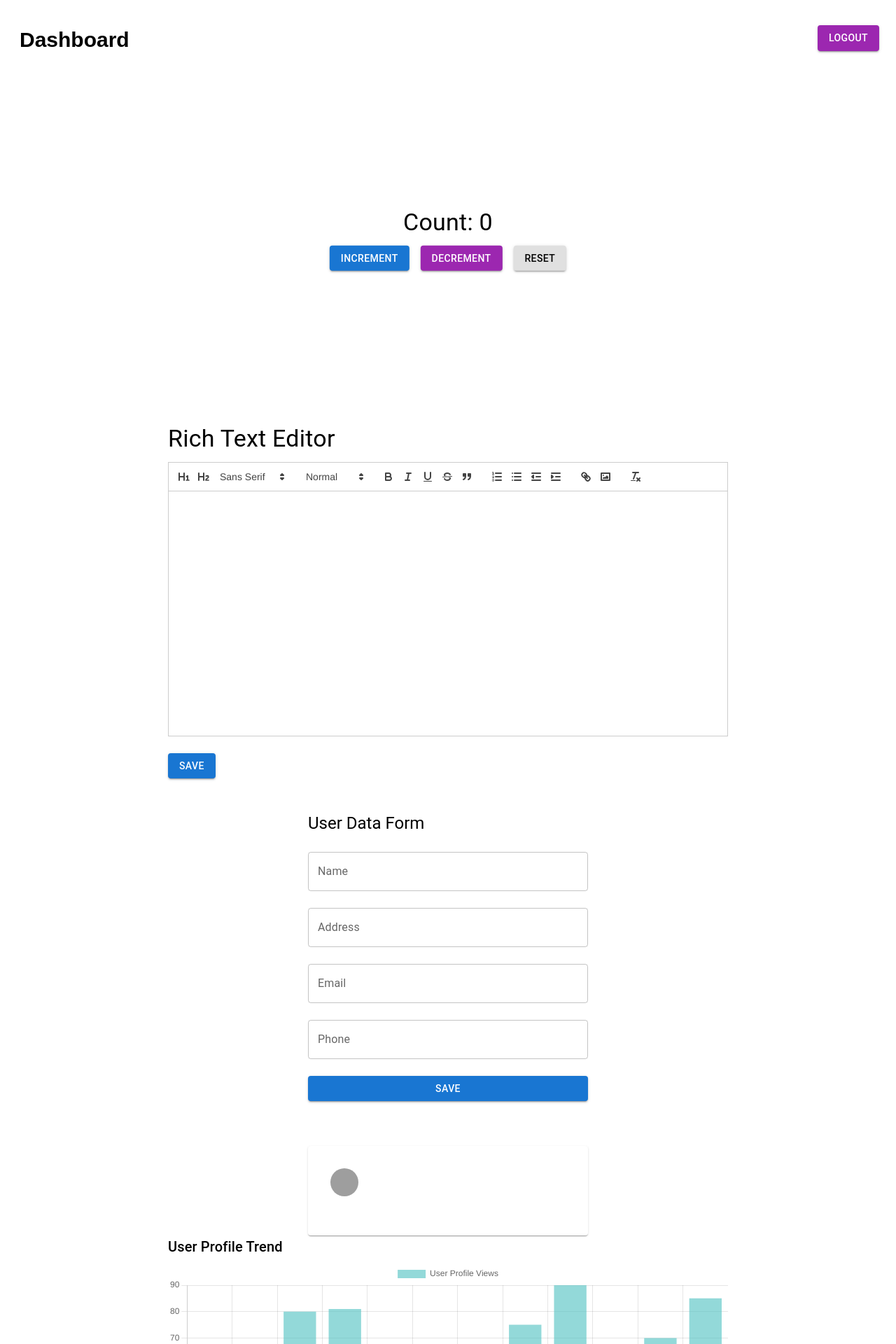
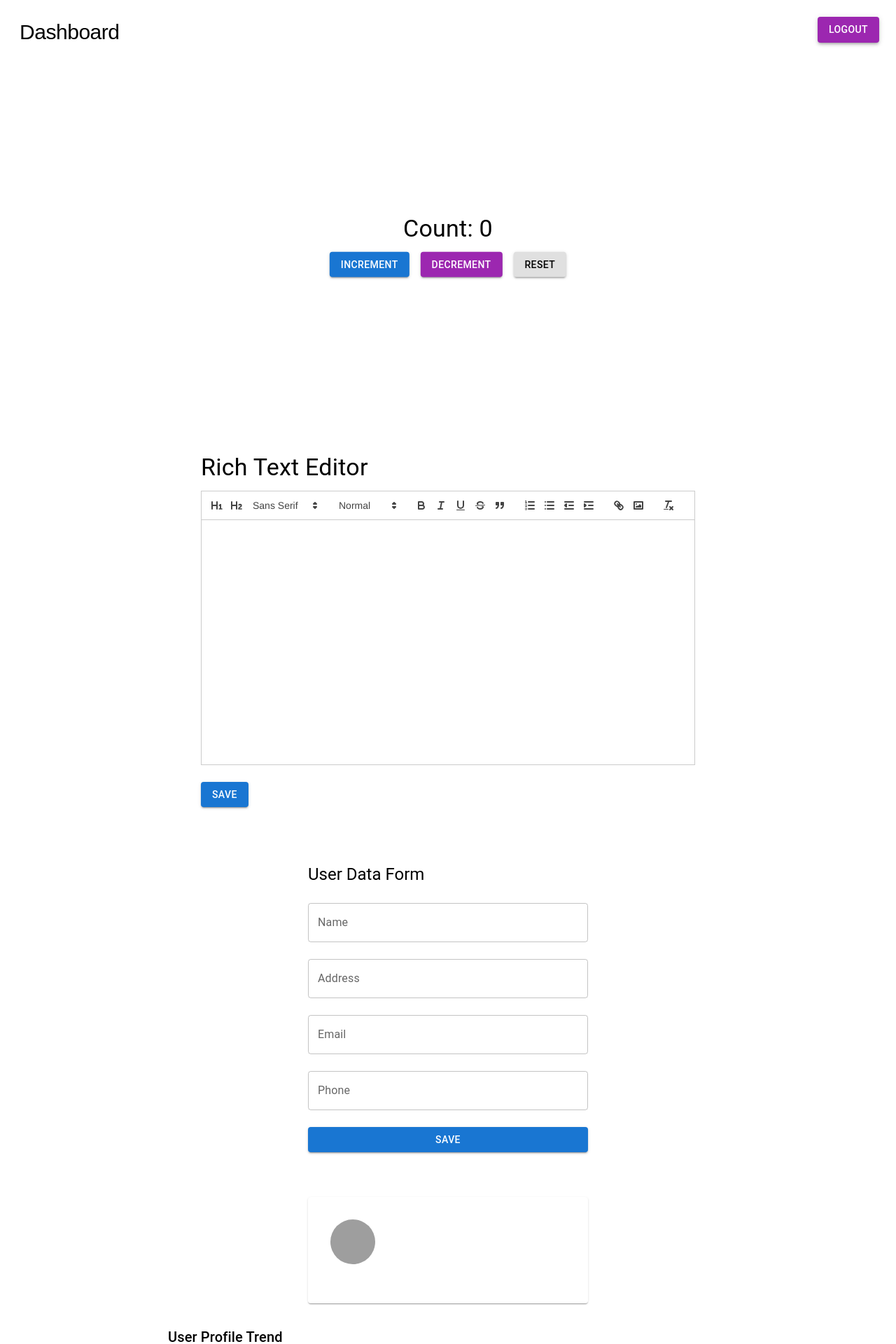
Before and after one commit to zeenat-abedin/dashboard, a React (Create React App) app: page /dashboard in a window 1280 px wide. Shown: the top 1920 px of the page at 70% size. Built offline with nearby package versions, Linux system fonts and the light colour scheme; grey boxes are pictures that could not be loaded.

Commit message:
modify styling with mui5 as vercel deployment was failing

```diff
--- a/package.json
+++ b/package.json
@@ -7,7 +7,7 @@
     "@emotion/styled": "^11.11.5",
     "@mui/icons-material": "^5.15.19",
     "@mui/material": "^5.15.19",
-    "@mui/styles": "^5.15.18",
+    "@mui/system": "^5.15.15",
     "@reduxjs/toolkit": "^2.2.5",
     "@testing-library/jest-dom": "^5.17.0",
     "@testing-library/react": "^13.4.0",
@@ -19,7 +19,6 @@
     "chart.js": "^4.4.3",
     "draft-js": "^0.11.7",
     "firebase": "^10.12.2",
-    "latest-version": "^9.0.0",
     "react": "^18.3.1",
     "react-chartjs-2": "^5.2.0",
     "react-dom": "^18.3.1",
--- a/src/components/Authentication/PublicRoute.tsx
+++ b/src/components/Authentication/PublicRoute.tsx
@@ -1,4 +1,4 @@
-import React, { FC } from 'react';
+import { FC } from 'react';
 import { Navigate, Outlet } from 'react-router-dom';
 import { isAuthenticated } from '../../utils/auth';
 
--- a/src/components/Dashboard/Dashboard.tsx
+++ b/src/components/Dashboard/Dashboard.tsx
@@ -1,12 +1,18 @@
-import React, { FC, useEffect } from 'react';
+import { FC, useEffect } from 'react';
 import { useSelector, useDispatch } from 'react-redux';
+import { Bar } from 'react-chartjs-2';
+import { Box, CardContent, Typography } from '@mui/material';
+import { Chart, registerables } from 'chart.js';
+
 import { RootState } from '../../store/store';
 import { addUserData } from '../../store/userDataSlice';
 import StorageUtils from '../../utils/storageUtils';
-import { Avatar, Box, Card, CardContent, Typography } from '@mui/material';
-import { Chart, registerables } from 'chart.js';
-import { Bar } from 'react-chartjs-2';
-import useStyles from './DashboardStyles';
+import {
+  Root,
+  ChartContainer,
+  UserProfileCard,
+  UserProfileAvatar,
+} from './DashboardStyles';
 
 interface UserData {
   name: string;
@@ -17,7 +23,6 @@ interface UserData {
 }
 
 const Dashboard: FC = () => {
-  const classes = useStyles();
   const userData = useSelector((state: RootState) => state.userData);
   const dispatch = useDispatch();
 
@@ -40,35 +45,36 @@ const Dashboard: FC = () => {
   }, [dispatch]);
 
   return (
-    <Box className={classes.root}>
-      <div className={classes.userProfileContainer}>
-        <Card className={classes.userProfileCard}>
+    <Root>
+      <Box sx={{ width: '100%', maxWidth: 400, mb: 4 }}>
+        <UserProfileCard>
           <CardContent>
-            <Avatar
-              className={classes.userProfileAvatar}
+            <UserProfileAvatar
               alt="User Avatar"
               src="https://avatar.iran.liara.run/public"
             />
             <Typography variant="h6" component="h2">
               {userData ? userData.name : 'Loading...'}
             </Typography>
-            <Typography color="textSecondary">{userData ? userData.email : 'Loading...'}</Typography>
+            <Typography color="textSecondary" gutterBottom>
+              {userData ? userData.email : 'Loading...'}
+            </Typography>
             <Typography variant="body2" gutterBottom>
               {userData ? userData.address : 'Loading...'}
             </Typography>
-            <Typography variant="body2" gutterBottom>
+            <Typography variant="body2">
               {userData ? userData.phone : 'Loading...'}
             </Typography>
           </CardContent>
-        </Card>
-      </div>
-      <div className={classes.chartContainer}>
+        </UserProfileCard>
+      </Box>
+      <ChartContainer>
         <Typography variant="h6" gutterBottom>
           User Profile Trend
         </Typography>
         <Bar data={chartData} />
-      </div>
-    </Box>
+      </ChartContainer>
+    </Root>
   );
 };
 
--- a/src/components/Dashboard/DashboardStyles.ts
+++ b/src/components/Dashboard/DashboardStyles.ts
@@ -1,32 +1,24 @@
-import { makeStyles, createStyles } from '@mui/styles';
-import { Theme } from '@mui/material/styles';
+import { styled } from '@mui/material/styles';
+import { Box, Card, Avatar } from '@mui/material';
 
-const useStyles = makeStyles((theme: Theme) =>
-  createStyles({
-    root: {
+export const Root = styled(Box)(({ theme }) => ({
   display: 'flex',
   flexDirection: 'column',
   alignItems: 'center',
   padding: theme.spacing(4),
-    },
-    chartContainer: {
+}));
+
+export const ChartContainer = styled(Box)(() => ({
   width: '100%',
   maxWidth: 800,
-    },
-    userProfileContainer: {
-      marginTop: theme.spacing(4),
-      width: '100%',
-      maxWidth: 400,
-    },
-    userProfileCard: {
+}));
+
+export const UserProfileCard = styled(Card)(({ theme }) => ({
   padding: theme.spacing(2),
-    },
-    userProfileAvatar: {
+}));
+
+export const UserProfileAvatar = styled(Avatar)(({ theme }) => ({
   width: theme.spacing(8),
   height: theme.spacing(8),
   marginBottom: theme.spacing(2),
-    },
-  }),
-);
-
-export default useStyles;
+}));
--- a/src/pages/DashboardPage.tsx
+++ b/src/pages/DashboardPage.tsx
@@ -1,5 +1,5 @@
-import { Button } from '@mui/material';
-import { makeStyles } from '@mui/styles';
+import { Button, Box, Typography } from '@mui/material';
+import { styled } from '@mui/material/styles';
 import { FC, useState } from 'react';
 import { useNavigate } from 'react-router-dom';
 
@@ -9,23 +9,30 @@ import RichTextEditor from '../components/RichTextEditor/RichTextEditor';
 import UserDataForm from '../components/UserDataForm/UserDataForm';
 import { signOut } from '../firebaseConfig';
 
+// Styled components
+const PageContainer = styled(Box)(() => ({
+  position: 'relative',
+  width: '100%',
+}));
 
-const useStyles = makeStyles({
-  h1Style: {
-    paddingTop: '20px',
-    paddingBottom: '20px',
-    marginBottom: '20px',
-    marginLeft: '20px',
+const LogoutButtonContainer = styled(Box)(() => ({
+  position: 'absolute',
+  top: 16,
+  right: 16,
+}));
+
+const PageTitle = styled(Typography)(({ theme }) => ({
+  paddingTop: theme.spacing(2.5), // 20px
+  paddingBottom: theme.spacing(2.5),
+  marginBottom: theme.spacing(2.5),
+  marginLeft: theme.spacing(2.5),
   fontFamily: 'sans-serif',
-    fontSize: '30px'
-  },
-});
-
+  fontSize: '30px',
+}));
 
 const DashboardPage: FC = () => {
-  const classes = useStyles();
   const navigate = useNavigate();
-  const [isChecking, setIsChecking] = useState(false)
+  const [isChecking, setIsChecking] = useState(false);
 
   const handleLogout = async () => {
     try {
@@ -36,25 +43,32 @@ const handleLogout = async () => {
     }
   };
 
-  if(isChecking) return (
-    <div>
-      <h1>Checking...</h1>
-    </div>
-  )
+  if (isChecking) return (
+    <Box sx={{ display: 'flex', justifyContent: 'center', alignItems: 'center', height: '100vh' }}>
+      <Typography variant="h4">Checking...</Typography>
+    </Box>
+  );
 
   return (
-    <div style={{ position: 'relative', width: '100%' }}>
-    <div style={{ position: 'absolute', top: 16, right: 16 }}>
-      <Button variant="contained" color="secondary" onClick={handleLogout}>
+    <PageContainer>
+      <LogoutButtonContainer>
+        <Button
+          variant="contained"
+          color="secondary"
+          onClick={handleLogout}
+          sx={{ boxShadow: 3, '&:hover': { boxShadow: 5 } }} // Optional: Add some elevation
+        >
           Logout
         </Button>
-    </div>
-      <h1 className={classes.h1Style}>Dashboard</h1>
+      </LogoutButtonContainer>
+      <PageTitle variant="h1">Dashboard</PageTitle>
+      <Box sx={{ display: 'flex', flexDirection: 'column', gap: 4 }}>
         <Counter />
         <RichTextEditor />
-      <UserDataForm/>
-      <Dashboard/>
-    </div>
+        <UserDataForm />
+        <Dashboard />
+      </Box>
+    </PageContainer>
   );
 };
 
```
Also changed, not shown: src/components/Counter/CounterStyles.ts (+16 -18 lines), src/components/RichTextEditor/RichTextEditorStyles.ts (+66 -18 lines), src/utils/auth.ts (+0 -15 lines), 1 other file (tests, documents, lock files or other folders). Lines whose indentation alone changed are shown as unchanged.
